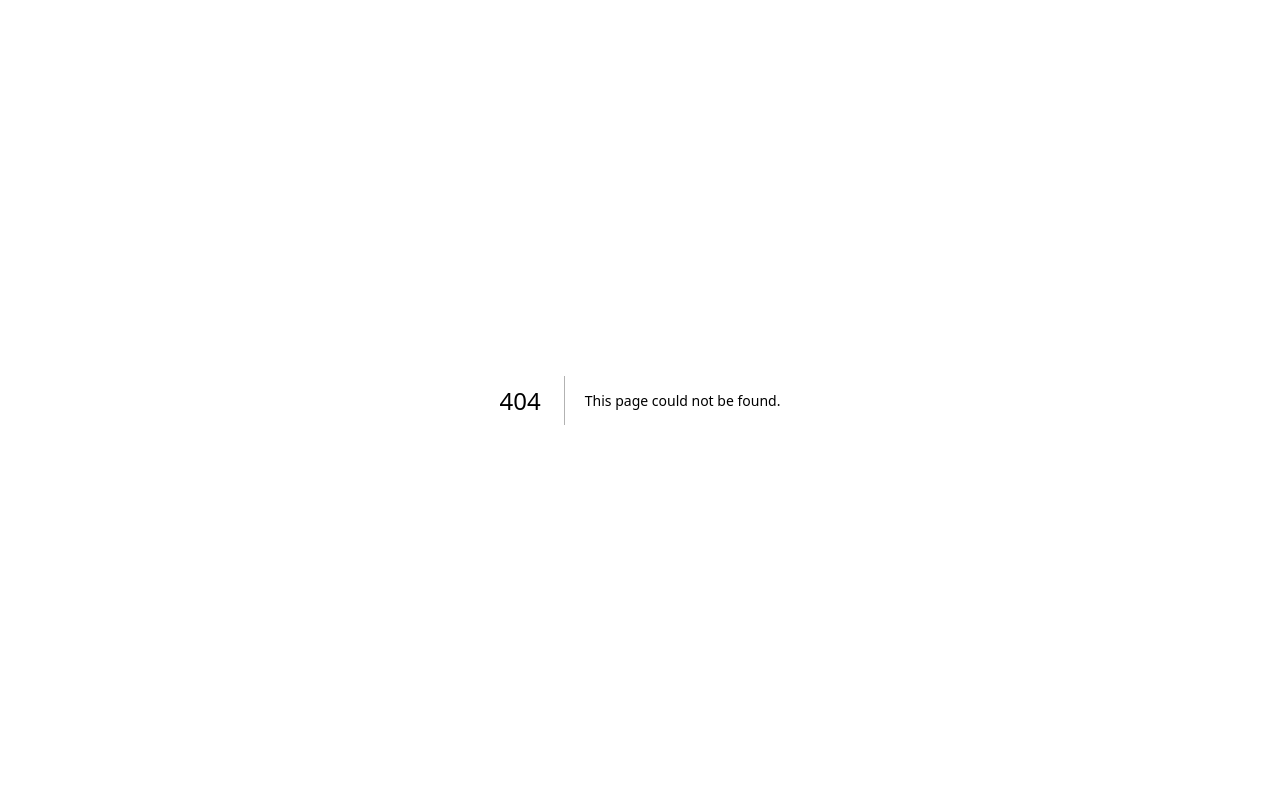
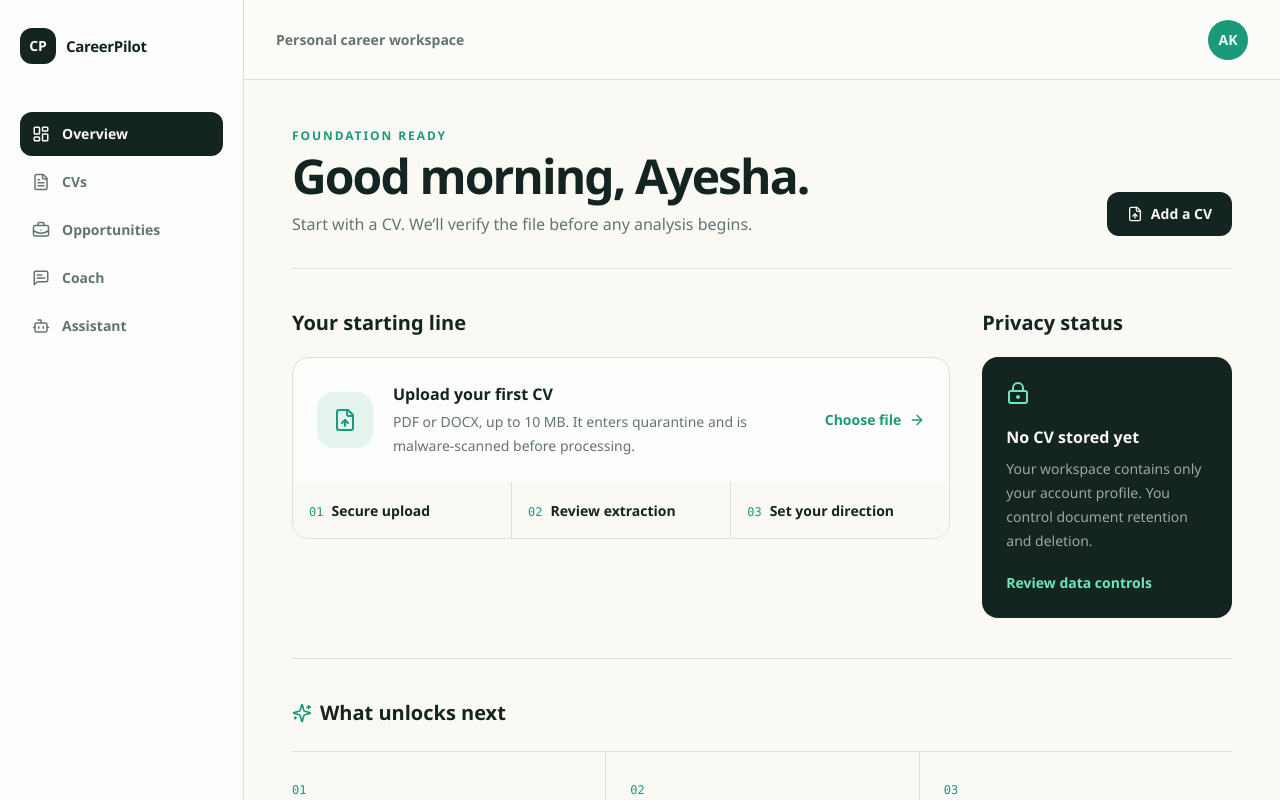
Before and after one commit to mibrahim805/CV-Analyzer, a Next.js app in the folder apps/web/: page /dashboard in a window 1280 px wide. Before the commit this address had no page. Shown: the top 800 px of the page. Built offline with nearby package versions, Linux system fonts and the light colour scheme.

Commit message:
feat: add foundation dashboard

```diff
--- /dev/null
+++ b/apps/web/app/dashboard/layout.tsx
@@ -0,0 +1,2 @@
+import { AppShell } from "@/components/app-shell";
+export default function DashboardLayout({ children }: { children: React.ReactNode }) { return <AppShell>{children}</AppShell>; }
--- /dev/null
+++ b/apps/web/app/dashboard/page.tsx
@@ -0,0 +1,11 @@
+import { ArrowRight, FileUp, LockKeyhole, Sparkles } from "lucide-react";
+
+export default function DashboardPage() {
+  return <div className="mx-auto max-w-6xl pb-24"><div className="flex flex-col justify-between gap-5 border-b pb-8 sm:flex-row sm:items-end"><div><p className="text-xs font-extrabold uppercase tracking-[.16em] text-accent">Foundation ready</p><h1 className="mt-2 text-4xl font-black tracking-[-.04em] sm:text-5xl">Good morning, Ayesha.</h1><p className="mt-3 max-w-2xl text-muted">Start with a CV. We’ll verify the file before any analysis begins.</p></div><button className="inline-flex h-11 items-center justify-center gap-2 rounded-xl bg-ink px-5 text-sm font-extrabold text-canvas"><FileUp className="size-4"/>Add a CV</button></div>
+    <section className="grid gap-8 py-10 lg:grid-cols-[1.45fr_.55fr]"><div><h2 className="text-xl font-extrabold">Your starting line</h2><div className="mt-5 overflow-hidden rounded-2xl border bg-panel"><div className="flex flex-col gap-5 p-6 sm:flex-row sm:items-center"><div className="grid size-14 shrink-0 place-items-center rounded-2xl bg-accent/10 text-accent"><FileUp/></div><div className="flex-1"><p className="font-extrabold">Upload your first CV</p><p className="mt-1 text-sm leading-6 text-muted">PDF or DOCX, up to 10 MB. It enters quarantine and is malware-scanned before processing.</p></div><button className="inline-flex items-center gap-2 text-sm font-extrabold text-accent">Choose file <ArrowRight className="size-4"/></button></div><div className="grid gap-px bg-line sm:grid-cols-3">{[["1","Secure upload"],["2","Review extraction"],["3","Set your direction"]].map(([n,t]) => <div className="bg-canvas p-4" key={n}><span className="mr-2 font-mono text-xs text-accent">{n.padStart(2,"0")}</span><span className="text-sm font-bold">{t}</span></div>)}</div></div></div>
+      <aside><h2 className="text-xl font-extrabold">Privacy status</h2><div className="mt-5 rounded-2xl bg-ink p-6 text-canvas"><LockKeyhole className="size-6 text-emerald-300"/><p className="mt-5 font-extrabold">No CV stored yet</p><p className="mt-2 text-sm leading-6 text-white/60">Your workspace contains only your account profile. You control document retention and deletion.</p><button className="mt-5 text-sm font-bold text-emerald-300">Review data controls</button></div></aside></section>
+    <section className="border-t pt-10"><div className="flex items-center gap-2"><Sparkles className="size-5 text-accent"/><h2 className="text-xl font-extrabold">What unlocks next</h2></div><div className="mt-6 grid gap-0 divide-y border-y sm:grid-cols-3 sm:divide-x sm:divide-y-0"><Preview n="01" title="CV intelligence" copy="Evidence-backed improvements and structured facts you can correct."/><Preview n="02" title="Real opportunities" copy="Verified listings ranked with transparent relevance criteria."/><Preview n="03" title="Interview coaching" copy="Adaptive questions grounded in your CV and selected role."/></div></section>
+  </div>;
+}
+
+function Preview({n,title,copy}:{n:string;title:string;copy:string}) { return <article className="py-6 sm:px-6 sm:first:pl-0"><span className="font-mono text-xs text-accent">{n}</span><h3 className="mt-4 font-extrabold">{title}</h3><p className="mt-2 text-sm leading-6 text-muted">{copy}</p><span className="mt-4 inline-block rounded-full border px-2.5 py-1 text-[10px] font-extrabold uppercase tracking-wider text-muted">Planned phase</span></article>; }
```
